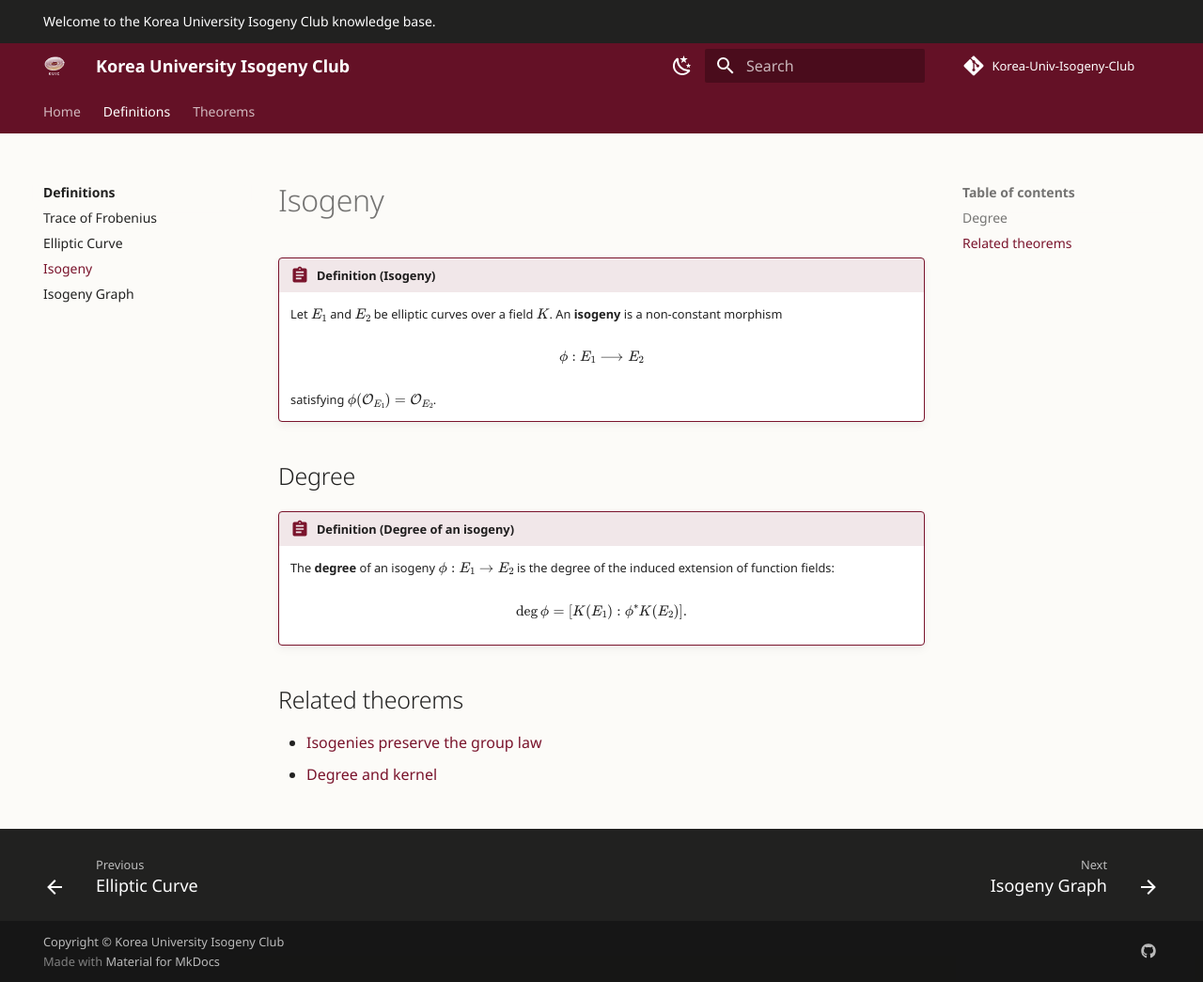
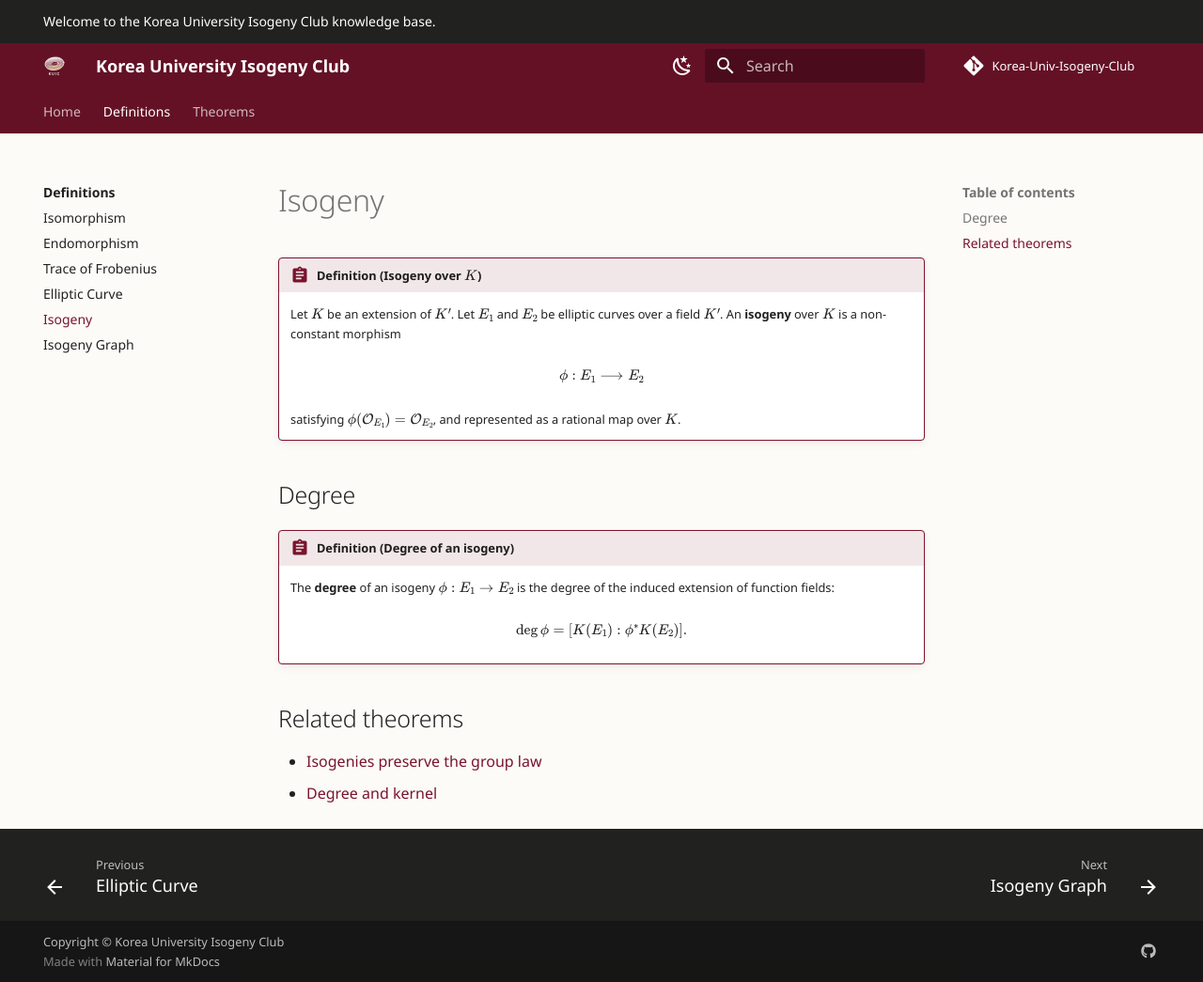
Before and after one commit to Korea-Univ-Isogeny-Club/Korea-Univ-Isogeny-Club.github.io, an MkDocs documentation site: the page built from docs/definitions/isogeny.md, in a window 1280 px wide and 1045 px high. Shown: the whole window at 94% size. Built offline with MkDocs 1.6.1 and Material for MkDocs 9.7.7, drawn with Linux system fonts in a browser that asks for light colours; comment, search, counter and statistics services are not loaded.

Commit message:
add isomorphism, endomorphism

```diff
--- a/docs/definitions/isogeny.md
+++ b/docs/definitions/isogeny.md
@@ -1,14 +1,15 @@
 # Isogeny
 
-!!! definition "Definition (Isogeny)"
+!!! definition "Definition (Isogeny over $K$)"
 
-    Let \(E_1\) and \(E_2\) be elliptic curves over a field \(K\). An **isogeny** is a non-constant morphism
+    Let $K$ be an extension of $K'$.
+    Let \(E_1\) and \(E_2\) be elliptic curves over a field \(K'\). An **isogeny** over $K$ is a non-constant morphism
 
     \[
     \phi:E_1\longrightarrow E_2
     \]
 
-    satisfying \(\phi(\mathcal O_{E_1})=\mathcal O_{E_2}\).
+    satisfying \(\phi(\mathcal O_{E_1})=\mathcal O_{E_2}\), and represented as a rational map over $K$.
 
 ## Degree
 
--- a/mkdocs.yml
+++ b/mkdocs.yml
@@ -41,6 +41,8 @@ nav:
   - Home: index.md
   - Definitions:
       - definitions/index.md
+      - Isomorphism: definitions/isomorphism.md
+      - Endomorphism: definitions/endomorphism.md
       - Trace of Frobenius: definitions/trace_of_frobenius.md
       - Elliptic Curve: definitions/elliptic_curve.md
       - Isogeny: definitions/isogeny.md
```
Also changed, not shown: docs/definitions/endomorphism.md (added, +8 -0 lines), docs/definitions/index.md (+2 -0 lines), docs/definitions/isomorphism.md (added, +7 -0 lines).
